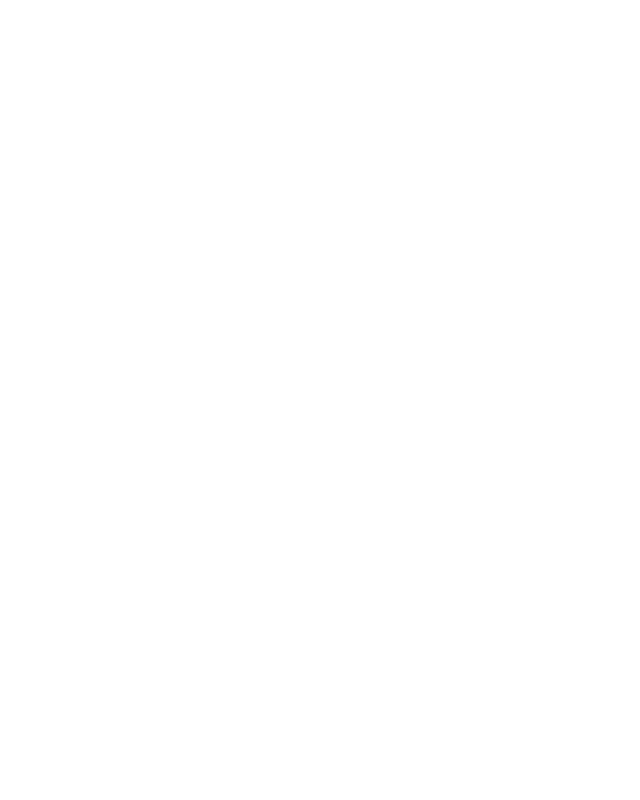
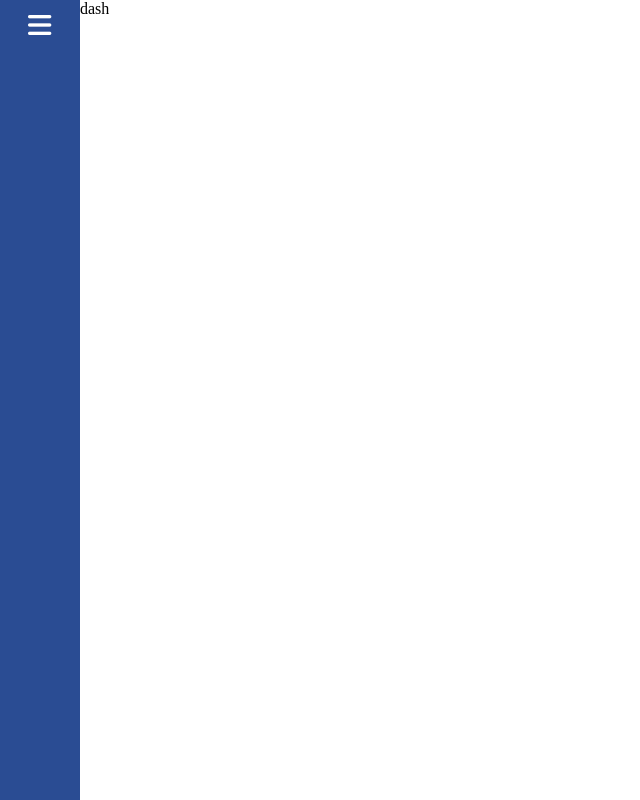
Before and after one commit to RepIngSE/Gestor-Front, a React (Vite) app: page /adminArea in a window 1280 px wide. Before the commit this address had no page. Shown: the whole page, without its empty margins (0-640 px from the left). Built offline with nearby package versions, Linux system fonts and the light colour scheme.

Commit message:
Inicio desarrollo menu lateral

```diff
--- a/src/App.jsx
+++ b/src/App.jsx
@@ -3,6 +3,7 @@
 import Principal from'./views/Panel_Principal/Principal.jsx'
 import Gestor from './views/Gestor/Gestor.jsx'
 import Admin from './views/Admin/Admin.jsx'
+import AdminArea from './views/Admin_Area/AdminArea.jsx'
 
 function App() {
 
@@ -13,6 +14,7 @@
       <Route path="/home" element={<Principal></Principal>}></Route>
       <Route path="/gestor" element={<Gestor></Gestor>}></Route>
       <Route path="/admin" element={<Admin></Admin>}></Route>
+      <Route path ="/adminArea" element ={<AdminArea></AdminArea>}></Route>
     </Routes>
   )
 }
--- /dev/null
+++ b/src/styles/AdminArea.css
@@ -0,0 +1,6 @@
+.containerDashPrAdArea{
+    width: 100%;
+    height: 100%;
+    display: flex;
+    flex-direction: row;
+}
--- /dev/null
+++ b/src/views/Admin_Area/AdminArea.jsx
@@ -0,0 +1,16 @@
+import MenuBar from "../Components/MenuBar/MenuBar"
+import '../../styles/AdminArea.css'
+
+const AdminArea = ()=>{
+
+    return(
+        <div className="containerDashPrAdArea">
+            <MenuBar></MenuBar>
+            <div>
+                dash
+            </div>
+        </div>
+    )
+}
+
+export default AdminArea
--- /dev/null
+++ b/src/views/Components/MenuBar/MenuBar.css
@@ -0,0 +1,37 @@
+.MenuContainerLateralOpen{
+    width: 300px;
+    height: 100%;
+    background-color: #2A4C93;
+}
+
+.MenuContainerLateralClose{
+    width: 80px;
+    height: 100%;
+    background-color: #2A4C93;
+}
+
+.btn_menu_ha_open{
+    background-color: transparent;
+    outline: none;
+    border: none;
+    width: 100%;
+    height: 50px;
+    align-items: center;
+    text-align: start;
+    padding: 5px 28px;
+}
+
+.btn_menu_ha_close{
+    background-color: transparent;
+    outline: none;
+    border: none;
+    width: 100%;
+    height: 50px;
+    align-items: center;
+    text-align: start;
+    padding: 5px 28px;
+}
+
+.Icons_menu_bar{
+    color: #ffffff;
+}
--- /dev/null
+++ b/src/views/Components/MenuBar/MenuBar.jsx
@@ -0,0 +1,20 @@
+import './MenuBar.css'
+import React, { useState } from "react";
+
+const MenuBar = ()=>{
+    const [isOpen, setIsOpen] = useState(false);
+
+    const toggleMenu = () => {
+      setIsOpen(!isOpen);
+    };
+
+    return(
+        <div className={isOpen?'MenuContainerLateralOpen':'MenuContainerLateralClose'}>
+            <button onClick={toggleMenu} className={isOpen?"btn_menu_ha_open":"btn_menu_ha_close"}>
+            <i className="fa-solid fa-bars fa-2xl Icons_menu_bar"></i>
+            </button>
+        </div>
+    )
+}
+
+export default MenuBar
```
